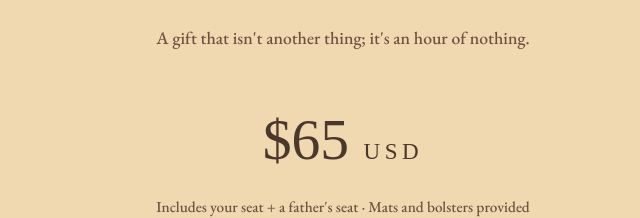
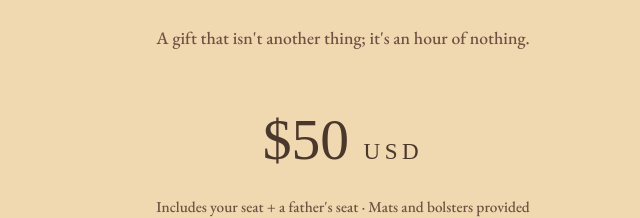
Before and after one commit to connectedpresence/alma-sonora, a website: page events/descanso-del-padre/index.html in a window 1280 px wide. Shown: the part 2933-3151 px from the top of the page, 297-937 px from the left. Drawn offline with nearby package versions, Linux system fonts and the light colour scheme; a web font is replaced by a local one.

Commit message:
Update index.html

```diff
--- a/events/descanso-del-padre/index.html
+++ b/events/descanso-del-padre/index.html
@@ -230,7 +230,7 @@ footer a:hover{opacity:1}
     <h2 class="display">One ticket, two seats</h2>
     <p class="big">Pay for yours — your father, or the father in your life, comes free.</p>
     <p>A gift that isn't another thing; it's an hour of nothing.</p>
-    <div class="price">$65 <small>USD</small></div>
+    <div class="price">$50 <small>USD</small></div>
     <p class="price-note">Includes your seat + a father's seat · Mats and bolsters provided</p>
     <a class="btn" href="#reserve">Reserve my seats</a>
   </div>
```
